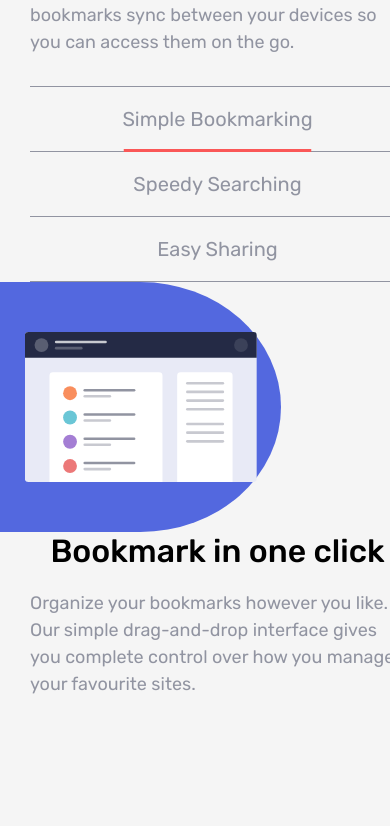
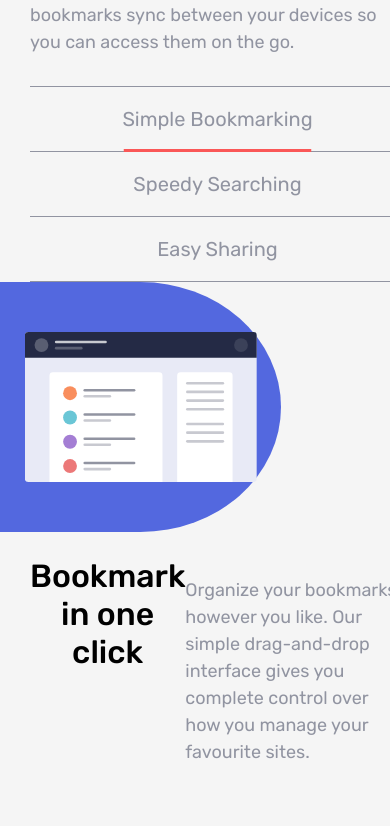
Before and after one commit to AndrzejPec/test-task, a React (Create React App) app: page / in a window 390 px wide. Shown: the part 1024-1850 px from the top of the page. Built offline with nearby package versions, Linux system fonts and the light colour scheme.

Commit message:
fighting with media queries

```diff
--- a/src/App.scss
+++ b/src/App.scss
@@ -46,7 +46,6 @@
     transition: background-color 0.3s ease;
     color: white;
   }
-
 // .App-logo {
 //   height: 40vmin;
 //   pointer-events: none;
--- a/src/components/Features/Features.jsx
+++ b/src/components/Features/Features.jsx
@@ -68,14 +68,20 @@ export const Features = ({ livesInsideModal }) => {
                 ))}
             </ul>
 
+            <div className="features__content">
                 <Illustration
                     align={'left'}
                     src={tabs[activeIndex].illustration}
                     alt="Features illustration"
                     width={25}
                     height={25}
+                    livesInsideModal={livesInsideModal}
                 />
+                <div className="features__text-area">
                     {tabs[activeIndex].content}
+                    {livesInsideModal && <button className="button">More Info</button>}
+                </div>
+            </div>
         </div>
     );
 }
--- a/src/components/Features/Features.scss
+++ b/src/components/Features/Features.scss
@@ -1,10 +1,5 @@
 @import '../../styles/variables.scss';
-
-@container (max-width: 700px) {
-    .features__link {
-      font-size: 2em;
-    }
-}
+@import '../Modal/Modal.scss';
 
 .features {
     padding: 200px 0;
@@ -39,10 +34,31 @@
             transform: scaleX(0.5);
         }
     }
+
+    &__content {
+        display: flex;
+        justify-content: space-between;
+        gap: 25px;
+        flex-direction: column;
+    }
+
+    &__text-area {
+        display: flex;
+    }
 }
 
-// @media (min-width: 1000px) {
-//     .features h3 {
-//         display: inline;
-//     }
-// }
+@container (min-width: 700px) {
+    .features {
+        padding: 10px 0;
+
+        &__content {
+            flex-direction: unset;
+        }
+
+        &__text-area {
+            flex-direction: column;
+        }
+    }
+
+
+}
--- a/src/components/Illustration/Illustration.jsx
+++ b/src/components/Illustration/Illustration.jsx
@@ -1,4 +1,5 @@
 import './Illustration.scss';
+import '../../App.scss';
 
 export const Illustration = ({ align, src }) => {
     return (
--- a/src/components/Illustration/Illustration.scss
+++ b/src/components/Illustration/Illustration.scss
@@ -25,3 +25,9 @@
   }
 
 }
+
+@media (min-width: 500px) {
+  .illustration {
+    width: 100%;
+  }
+}
--- a/src/components/Modal/Modal.jsx
+++ b/src/components/Modal/Modal.jsx
@@ -39,9 +39,9 @@ export const Modal = () => {
     <>
       <dialog id="myModal">
 
-        <button id="closeModal">Close</button>
+        <button className="close-modal button" id="closeModal">Close</button>
 
-        <Features livesInsideModal={true} />
+        <Features livesInsideModal />
 
       </dialog>
     </>
--- a/src/components/Modal/Modal.scss
+++ b/src/components/Modal/Modal.scss
@@ -1,9 +1,10 @@
+@import '../../styles/variables.scss';
+
 #myModal {
-    max-width: 1400px;
+    width: clamp(325px, 75%, 1400px);
     container-type: inline-size;
-    min-width: 375px;
 
     &::backdrop {
-        background: linear-gradient(45deg, rgba(36,0,9,0.9) 0%, rgba(121,112,9,0.9) 49%, rgba(0,212,255,0.9) 100%);
+        background: linear-gradient(45deg, rgba(0, 0, 255, 0.75) 0%, rgba(173, 216, 230, 0.75) 50%, rgba(255, 99, 71, 0.75) 100%);
     }
 }
```
Lines whose indentation alone changed are shown as unchanged.
